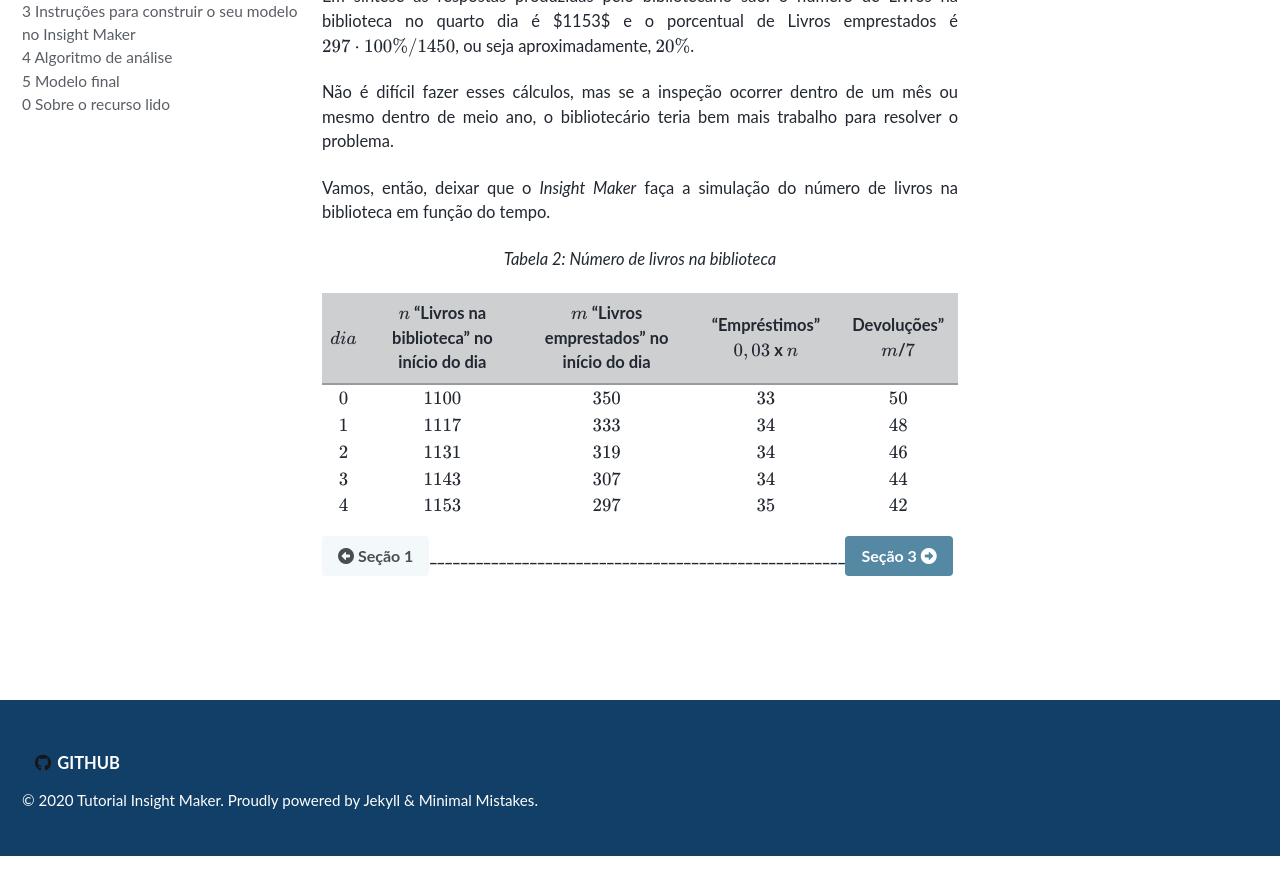
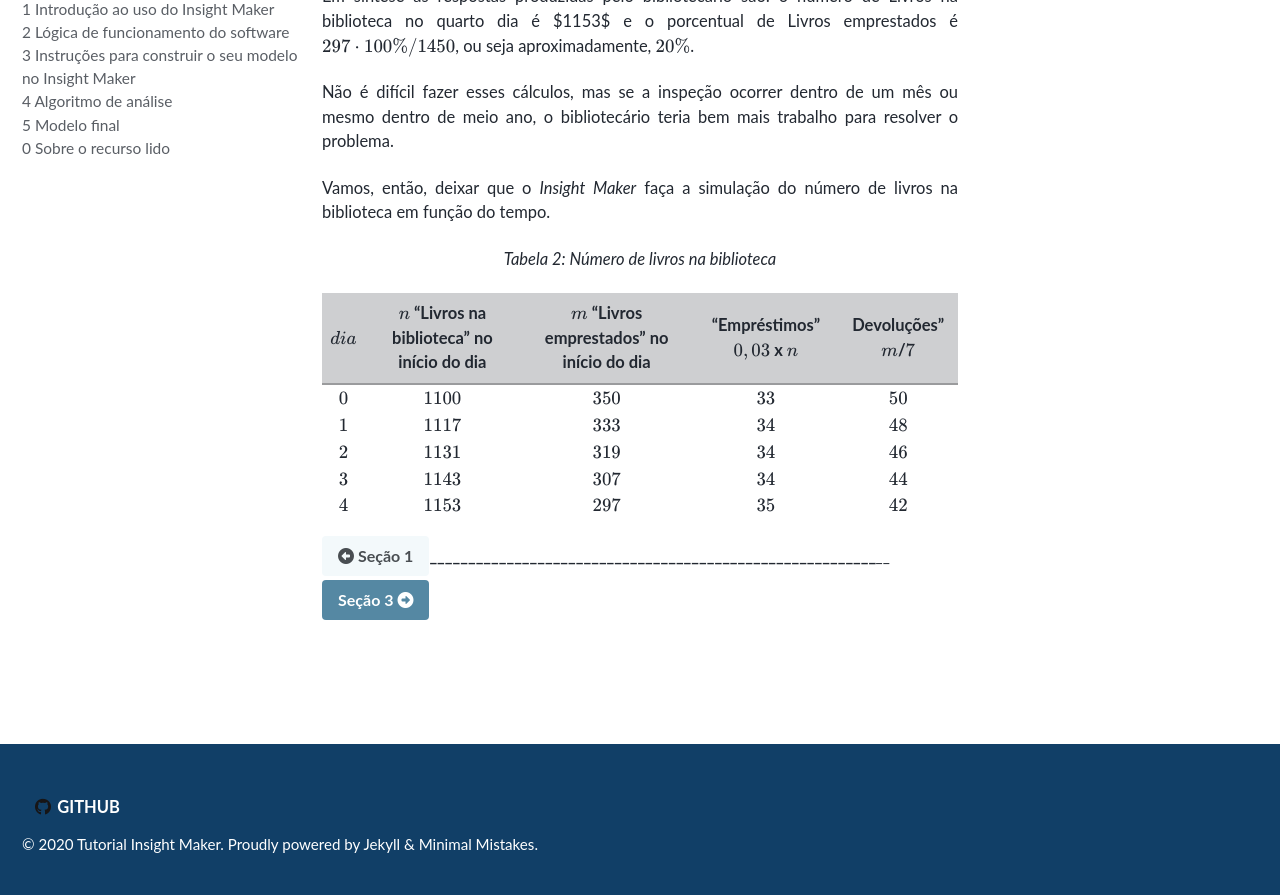
Before and after one commit to milenalauschner/MM, a Jekyll site: the page built from _pages/funcionamento.md, in a window 1280 px wide and 900 px high, scrolled down 5589 px. Shown: the top 895 px of the window. Built offline with Jekyll 4.4.1, drawn with Linux system fonts in a browser that asks for light colours; cached includes are drawn as plain includes; nearby versions of some CDN libraries; some web fonts are replaced; formulas are drawn with MathJax 3; before the commit the page ends 6445 px from its top, so only the background shows below that.

Commit message:
Update funcionamento.md

```diff
--- a/_pages/funcionamento.md
+++ b/_pages/funcionamento.md
@@ -154,5 +154,5 @@
 | $$4$$  |         $$1153$$             |           $$297$$          |     $$35$$     |     $$42$$       |
 
 [<i class="fas fa-arrow-alt-circle-left"></i> Seção 1](https://milenalauschner.github.io/MM/seção1/){:
-.btn .btn--primary}__________________________________________________________________________________________________________________________________________________________________[ Seção 3 <i class="fas fa-arrow-alt-circle-right"></i>](https://milenalauschner.github.io/MM/seção3/){:
+.btn .btn--primary}__________________________________________________________________________________________________________________________________________________________________________________[ Seção 3 <i class="fas fa-arrow-alt-circle-right"></i>](https://milenalauschner.github.io/MM/seção3/){:
 .btn .btn--warning}
```
